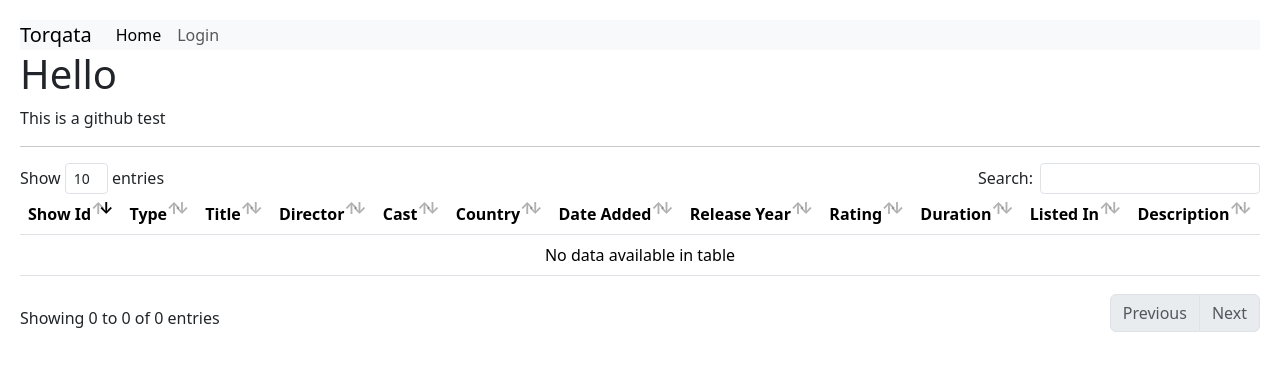
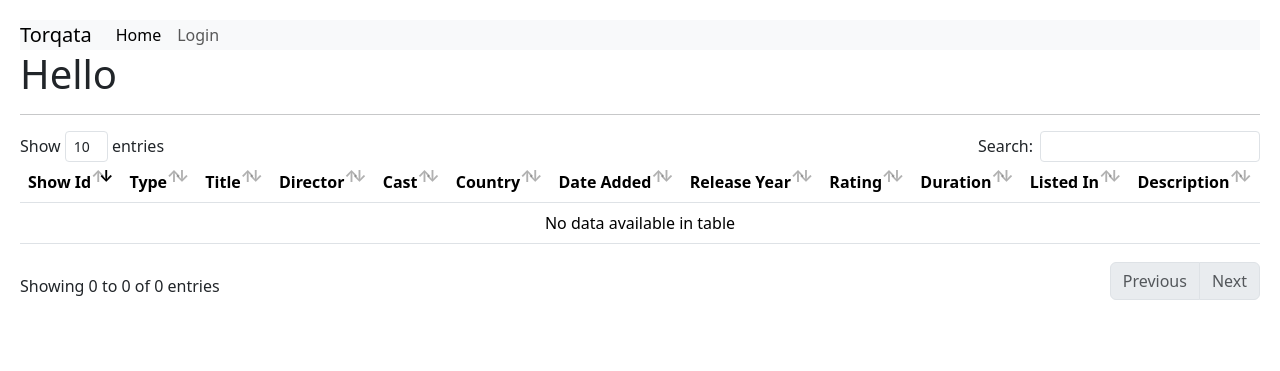
Before and after one commit to travmcneil/torqata, a Flask app: template app/templates/index.html in a window 1280 px wide. Shown: the top 371 px of the page. Run offline with Flask 2, Linux system fonts and the light colour scheme; the template is opened without the code that fills it, so the values that code supplies are empty; some libraries are stand-ins or nearby versions.

Commit message:
to deploy

```diff
--- a/app/templates/index.html
+++ b/app/templates/index.html
@@ -2,7 +2,6 @@
 
 {% block content %}
     <h1>Hello {{ current_user.username|capitalize  }}</h1>
-    This is a github test
     <hr>
     {% include "_movies.html" %}
 
```
Also changed, not shown: .github/workflows/main.yml.
